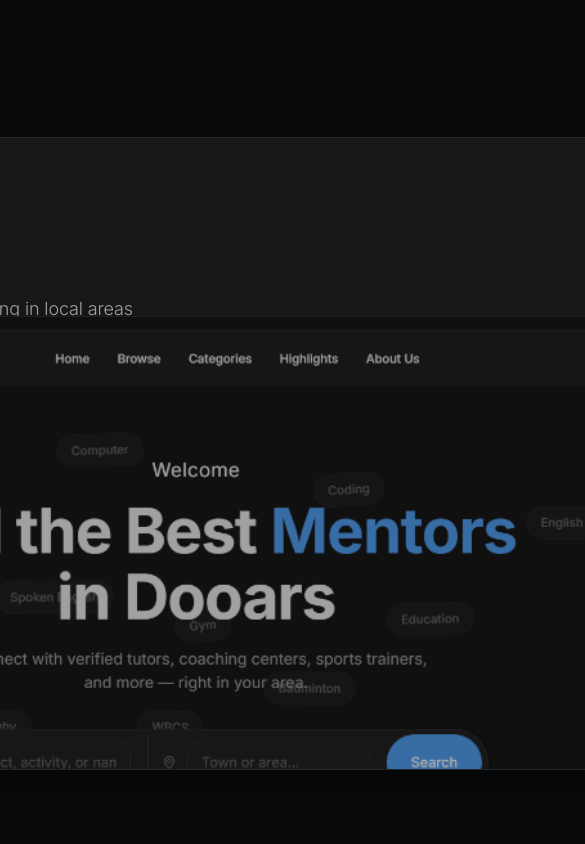
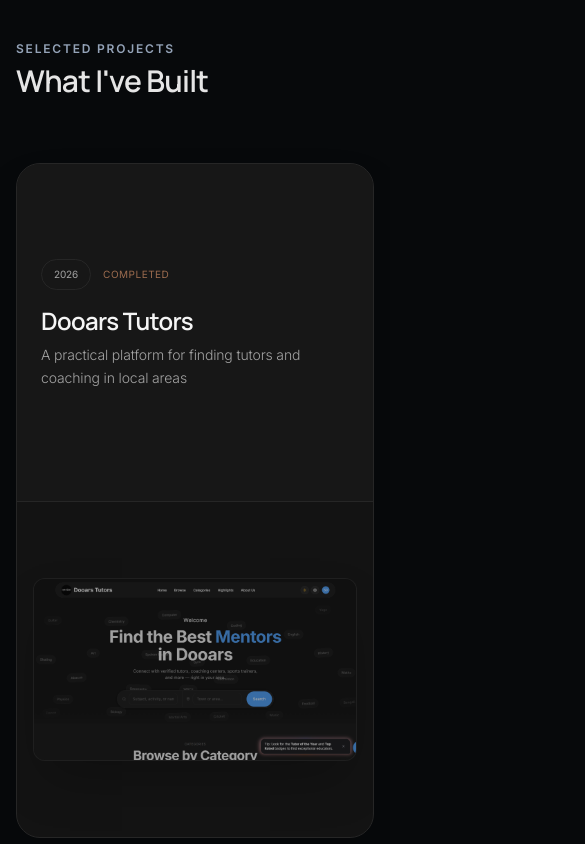
Before and after one commit to Subhadeep-Dhar/portfolio, a Next.js app: page / in a window 390 px wide. Shown: the part 3280-4124 px from the top of the page, 585 px wide, since content can reach past the window. Built offline with nearby package versions, Linux system fonts and the light colour scheme.

Commit message:
responsive fix for smaller screens

```diff
--- a/src/app/layout.jsx
+++ b/src/app/layout.jsx
@@ -26,9 +26,16 @@ export const metadata = {
   },
 };
 
+export const viewport = {
+  width: 'device-width',
+  initialScale: 1,
+  maximumScale: 1,
+  userScalable: false,
+};
+
 export default function RootLayout({ children }) {
   return (
-    <html lang="en" className="scroll-smooth">
+    <html lang="en" className="scroll-smooth overflow-x-clip">
       <head>
         {/* Preconnect to Google Fonts for faster load */}
         <link rel="preconnect" href="https://fonts.googleapis.com" />
@@ -69,7 +76,7 @@ export default function RootLayout({ children }) {
           }}
         />
       </head>
-      <body className="antialiased">
+      <body className="antialiased overflow-x-clip">
         {children}
       </body>
     </html>
--- a/src/app/page.jsx
+++ b/src/app/page.jsx
@@ -78,7 +78,7 @@ export default function Home() {
   });
 
   return (
-    <div ref={containerRef} className="theme-unified min-h-screen" style={{ backgroundColor: '#07090b' }}>
+    <div ref={containerRef} className="theme-unified min-h-screen overflow-x-clip" style={{ backgroundColor: '#07090b' }}>
       {/* 1. Custom boot loader */}
       <AnimatePresence>
         {loading && (
@@ -110,7 +110,7 @@ export default function Home() {
           <ThreeBackground />
 
           {/* Main Content Flow */}
-          <main className="relative z-10 flex flex-col items-center w-full">
+          <main className="relative z-10 flex flex-col items-center w-full max-w-[100vw] overflow-x-clip">
             <Hero />
             <About />
             <DeveloperSection />
--- a/src/components/Navbar.jsx
+++ b/src/components/Navbar.jsx
@@ -126,11 +126,11 @@ export default function Navbar() {
       <AnimatePresence>
         {menuOpen && (
           <motion.div
-            initial={{ opacity: 0, y: -20, scale: 0.95 }}
-            animate={{ opacity: 1, y: 0, scale: 1 }}
-            exit={{ opacity: 0, y: -20, scale: 0.95 }}
+            initial={{ opacity: 0, y: -20, x: "-50%", scale: 0.95 }}
+            animate={{ opacity: 1, y: 0, x: "-50%", scale: 1 }}
+            exit={{ opacity: 0, y: -20, x: "-50%", scale: 0.95 }}
             transition={{ duration: 0.25 }}
-            className="fixed top-20 left-1/2 -translate-x-1/2 w-[90%] max-w-sm bg-neutral-900/80 backdrop-blur-2xl border border-white/10 rounded-2xl shadow-2xl z-40 overflow-hidden md:hidden"
+            className="absolute top-20 left-1/2 w-[90%] max-w-sm bg-neutral-900/80 backdrop-blur-2xl border border-white/10 rounded-2xl shadow-2xl z-40 overflow-hidden md:hidden pointer-events-auto"
           >
             <div className="p-6 flex flex-col gap-4">
               {unifiedLinks.map((link) => (
--- a/src/components/TechMarquee.jsx
+++ b/src/components/TechMarquee.jsx
@@ -40,7 +40,7 @@ export default function TechMarquee() {
       <div className="absolute top-0 bottom-0 right-0 w-24 bg-gradient-to-l from-[var(--background)] to-transparent z-10 pointer-events-none" />
 
       {/* Marquee Track */}
-      <div className="flex w-[200%] gap-12 sm:gap-16 md:gap-24 items-center">
+      <div className="flex w-max max-w-none gap-12 sm:gap-16 md:gap-24 items-center">
         <motion.div
           animate={{ x: ["0%", "-50%"] }}
           transition={{
--- a/src/components/ThreeBackground.jsx
+++ b/src/components/ThreeBackground.jsx
@@ -23,7 +23,8 @@ function ParticleField() {
 
   // Generate a realistic 3D spiral galaxy
   const { positions, colors } = useMemo(() => {
-    const count = 1500; // Increased to accommodate background stars
+    const isMobile = typeof window !== 'undefined' ? window.innerWidth < 768 : false;
+    const count = isMobile ? 600 : 1500; // Drastically reduced for mobile
     const positions = new Float32Array(count * 3);
     const colors = new Float32Array(count * 3);
 
--- a/src/sections/DeveloperSection.jsx
+++ b/src/sections/DeveloperSection.jsx
@@ -42,7 +42,7 @@ export default function DeveloperSection() {
   const activeProject = devProjects.find((p) => p.id === activeProjectId);
 
   return (
-    <section id="ecosystem-section" ref={containerRef} className="py-32 md:py-48 relative z-10">
+    <section id="ecosystem-section" ref={containerRef} className="py-32 md:py-48 relative z-10 w-full overflow-hidden">
       <div className="section-container">
         {/* Section Header */}
         <div className="dev-header max-w-3xl mb-16 will-change-transform">
@@ -79,35 +79,35 @@ export default function DeveloperSection() {
           {devProjects.map((project, idx) => (
             <div
               key={`wrapper-${project.id}`}
-              className="dev-project-wrapper sticky top-[12vh] w-full h-[75vh] flex items-center justify-center mb-32 origin-top"
-              style={{ zIndex: idx }}
+              className="dev-project-wrapper sticky top-[10vh] lg:top-[12vh] w-full flex items-center justify-center mb-16 lg:mb-32 origin-top"
+              style={{ zIndex: idx, height: '80vh' }}
             >
               <motion.div
                 key={project.id}
                 layoutId={`card-container-${project.id}`}
                 onClick={() => setActiveProjectId(project.id)}
-                className="dev-project-item w-full h-full flex flex-col md:flex-row bg-neutral-900 border border-neutral-800 rounded-[2rem] overflow-hidden cursor-pointer hover:border-[var(--active-accent)]/80 transition-colors group will-change-transform shadow-2xl"
+                className="dev-project-item w-full h-full flex flex-col lg:flex-row bg-neutral-900 border border-neutral-800 rounded-[1.5rem] lg:rounded-[2rem] overflow-hidden cursor-pointer hover:border-[var(--active-accent)]/80 transition-colors group will-change-transform shadow-2xl"
               >
-                {/* Card Content */}
-                <motion.div layoutId={`card-content-${project.id}`} className="p-8 md:p-12 lg:p-16 flex flex-col flex-grow justify-center relative bg-neutral-900">
-                  <div className="flex items-center gap-3 mb-8">
-                    <span className="font-mono-tech text-xs px-3 py-1.5 rounded-full bg-neutral-900 border border-neutral-800 text-neutral-400 uppercase">
+                {/* Card Content (Top Half on Mobile, Left Half on Desktop) */}
+                <motion.div layoutId={`card-content-${project.id}`} className="w-full h-[50%] lg:w-1/2 lg:h-full p-6 lg:p-12 xl:p-16 flex flex-col justify-center relative bg-neutral-900 overflow-hidden shrink-0">
+                  <div className="flex items-center gap-3 mb-4 lg:mb-8">
+                    <span className="font-mono-tech text-[10px] lg:text-xs px-3 py-1.5 rounded-full bg-neutral-900 border border-neutral-800 text-neutral-400 uppercase">
                       {project.year}
                     </span>
-                    <span className="font-mono-tech text-xs text-[var(--active-accent)] uppercase tracking-wider font-medium">
+                    <span className="font-mono-tech text-[10px] lg:text-xs text-[var(--active-accent)] uppercase tracking-wider font-medium">
                       {project.status}
                     </span>
                   </div>
 
-                  <motion.h4 layoutId={`card-title-${project.id}`} className="font-semibold text-3xl md:text-5xl lg:text-6xl text-neutral-100 mb-6 tracking-tight leading-tight">
+                  <motion.h4 layoutId={`card-title-${project.id}`} className="font-semibold text-2xl md:text-4xl lg:text-5xl xl:text-6xl text-neutral-100 mb-2 lg:mb-6 tracking-tight leading-tight line-clamp-2">
                     {project.title}
                   </motion.h4>
 
-                  <motion.p layoutId={`card-desc-${project.id}`} className="text-lg md:text-xl text-neutral-400 font-light mb-12 leading-relaxed max-w-2xl">
+                  <motion.p layoutId={`card-desc-${project.id}`} className="text-sm md:text-base lg:text-xl text-neutral-400 font-light mb-4 lg:mb-12 leading-relaxed max-w-2xl line-clamp-3">
                     {project.tagline}
                   </motion.p>
 
-                  <div className="flex flex-wrap gap-2.5 mt-auto">
+                  <div className="hidden lg:flex flex-wrap gap-2.5 mt-auto">
                     {project.tech.map((t) => (
                       <span key={t} className="font-mono-tech text-xs px-4 py-2 border border-neutral-800/60 text-neutral-500 rounded-full bg-neutral-900/30">
                         {t}
@@ -116,18 +116,18 @@ export default function DeveloperSection() {
                   </div>
                 </motion.div>
 
-                {/* Card Main Snapshot - Takes up dynamic width based on orientation */}
+                {/* Card Main Snapshot (Bottom Half on Mobile, Right Half on Desktop) */}
                 {project.snapshots && project.snapshots.length > 0 && (
-                  <div className="w-full md:w-1/2 h-64 md:h-full bg-neutral-950/30 border-t md:border-t-0 md:border-l border-neutral-800 flex items-center justify-center p-6 md:p-12 shrink-0">
+                  <div className="w-full h-[50%] lg:w-1/2 lg:h-full bg-neutral-950/30 border-t lg:border-t-0 lg:border-l border-neutral-800 flex items-center justify-center p-4 lg:p-12 shrink-0">
                     <motion.div
                       layoutId={`card-image-${project.id}`}
-                      className={`relative rounded-xl overflow-hidden shadow-2xl border border-neutral-800/60 bg-neutral-900 w-full flex items-center justify-center ${['poultry_disease_detection', 'grounded_app', 'famspace'].includes(project.id) ? 'max-w-[260px] md:max-w-[300px] aspect-[9/16]' : 'aspect-video'}`}
+                      className={`relative rounded-xl overflow-hidden shadow-2xl border border-neutral-800/60 bg-neutral-900 flex items-center justify-center ${['poultry_disease_detection', 'grounded_app', 'famspace'].includes(project.id) ? 'w-auto h-full aspect-[9/16] max-w-[220px] lg:max-w-[300px]' : 'w-full max-h-full aspect-video'}`}
                     >
                       <div className="absolute inset-0 bg-neutral-900/20 group-hover:bg-transparent transition-colors duration-500 z-10 pointer-events-none" />
                       <img
                         src={project.snapshots[0]}
                         alt={project.title}
-                        className="w-full h-full object-cover opacity-80 group-hover:opacity-100 transition-all duration-500"
+                        className={`w-full h-full opacity-80 group-hover:opacity-100 transition-all duration-500 ${['poultry_disease_detection', 'grounded_app', 'famspace'].includes(project.id) ? 'object-contain p-2 lg:p-4' : 'object-cover'}`}
                       />
                     </motion.div>
                   </div>
```
